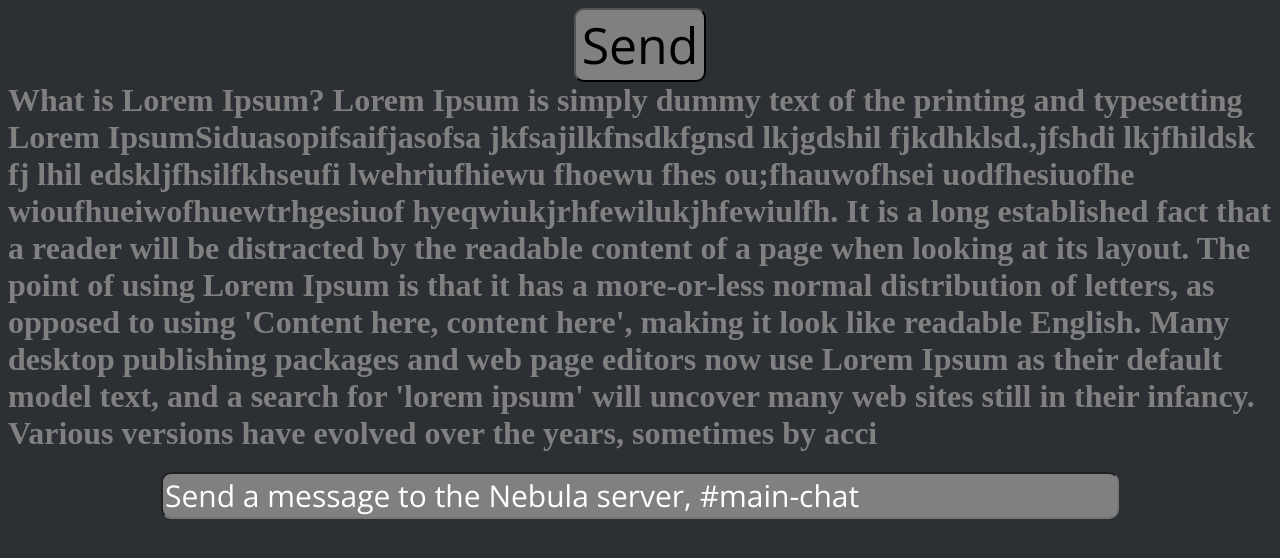
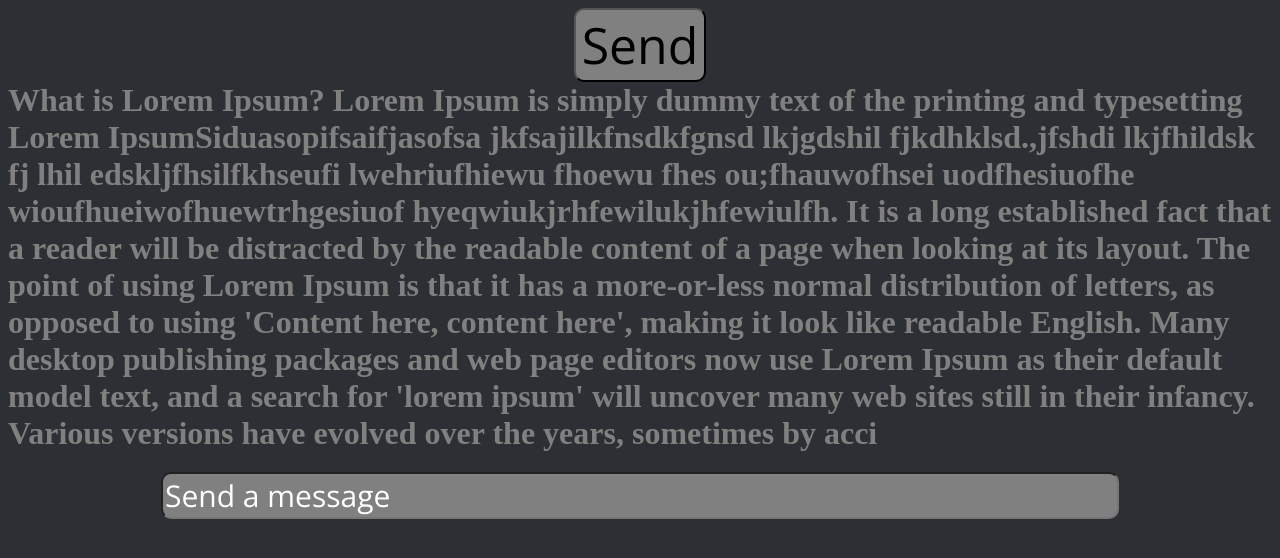
Before and after one commit to jangodev/discordwebhookmessage, a plain HTML site: page index.html in a window 1280 px wide. Drawn offline with nearby package versions, Linux system fonts and the light colour scheme; a web font is replaced by a local one.

Commit message:
Update index.html

```diff
--- a/index.html
+++ b/index.html
@@ -14,7 +14,7 @@
   <h1>What is Lorem Ipsum?
 Lorem Ipsum is simply dummy text of the printing and typesetting Lorem IpsumSiduasopifsaifjasofsa jkfsajilkfnsdkfgnsd lkjgdshil fjkdhklsd.,jfshdi lkjfhildsk fj lhil edskljfhsilfkhseufi   lwehriufhiewu  fhoewu  fhes  ou;fhauwofhsei uodfhesiuofhe   wioufhueiwofhuewtrhgesiuof hyeqwiukjrhfewilukjhfewiulfh. It is a long established fact that a reader will be distracted by the readable content of a page when looking at its layout. The point of using Lorem Ipsum is that it has a more-or-less normal distribution of letters, as opposed to using 'Content here, content here', making it look like readable English. Many desktop publishing packages and web page editors now use Lorem Ipsum as their default model text, and a search for 'lorem ipsum' will uncover many web sites still in their infancy. Various versions have evolved over the years, sometimes by acci</h1>
 
-<center><input type="text" id="cool" placeholder="Send a message to the Nebula server, #main-chat"></center>
+<center><input type="text" id="cool" placeholder="Send a message"></center>
 
 
 
```
